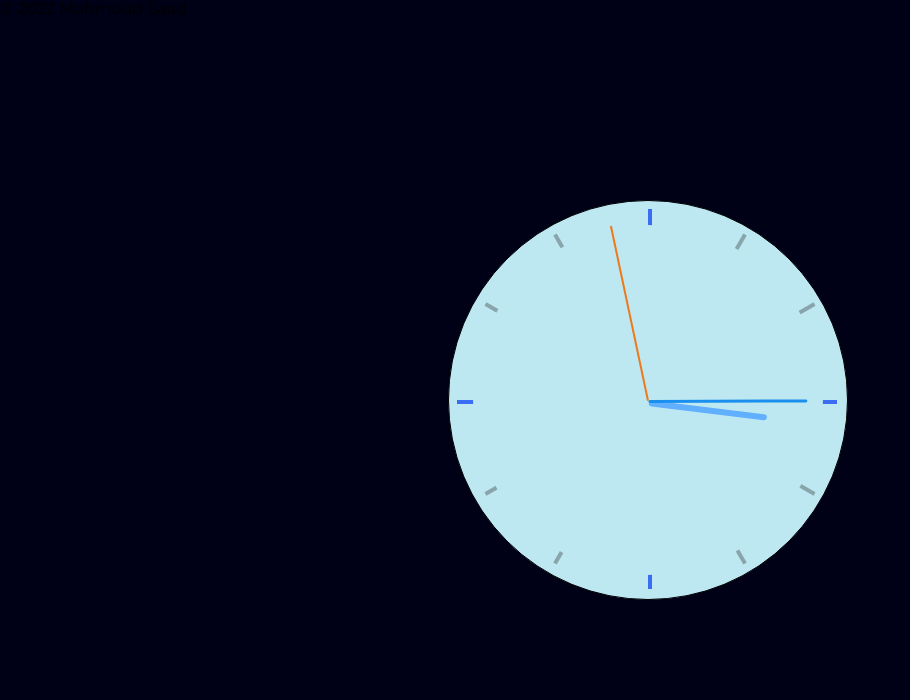
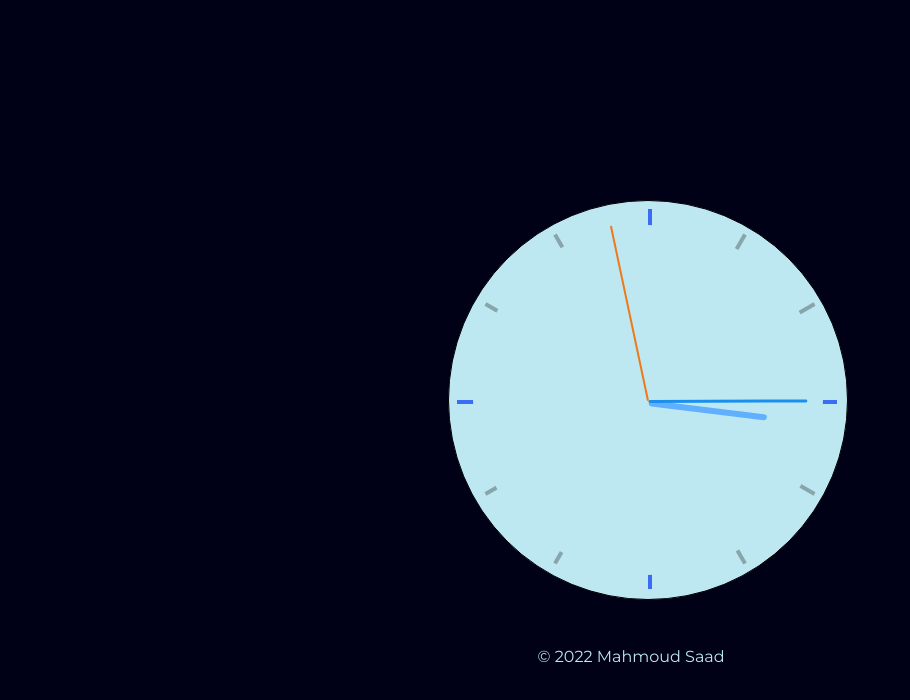
Before and after one commit to mahmoudmohamedsaad/Clock, a plain HTML site: page index.html in a window 1280 px wide. Shown: the whole page, without its empty margins (0-910 px from the left). Drawn offline with Linux system fonts and the light colour scheme.

Commit message:
Add files via upload

```diff
--- a/css/clock.css
+++ b/css/clock.css
@@ -130,3 +130,9 @@ body {
   background-color: #ee791a;
   z-index: 5;
 }
+footer p{
+  color: #bee8f1;
+  position: absolute;
+  top: 81%;
+  left: 42%;
+}
```
